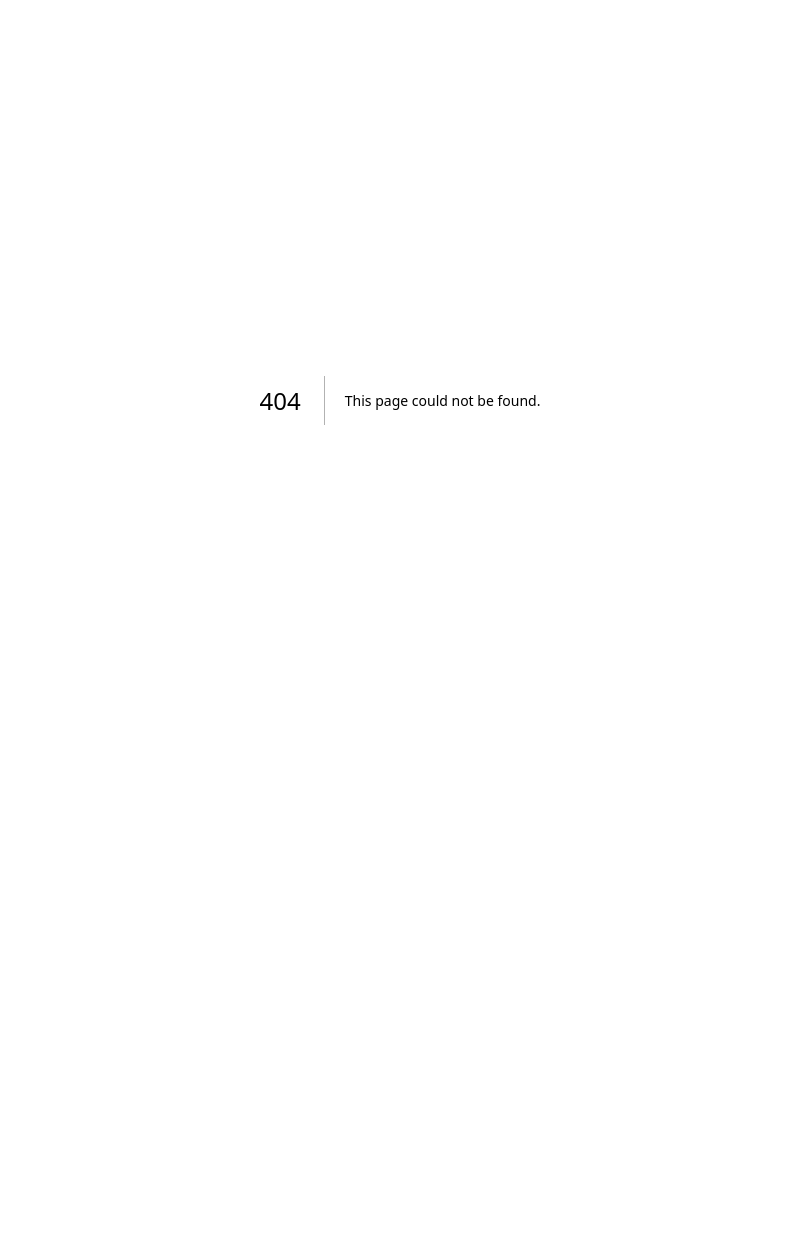
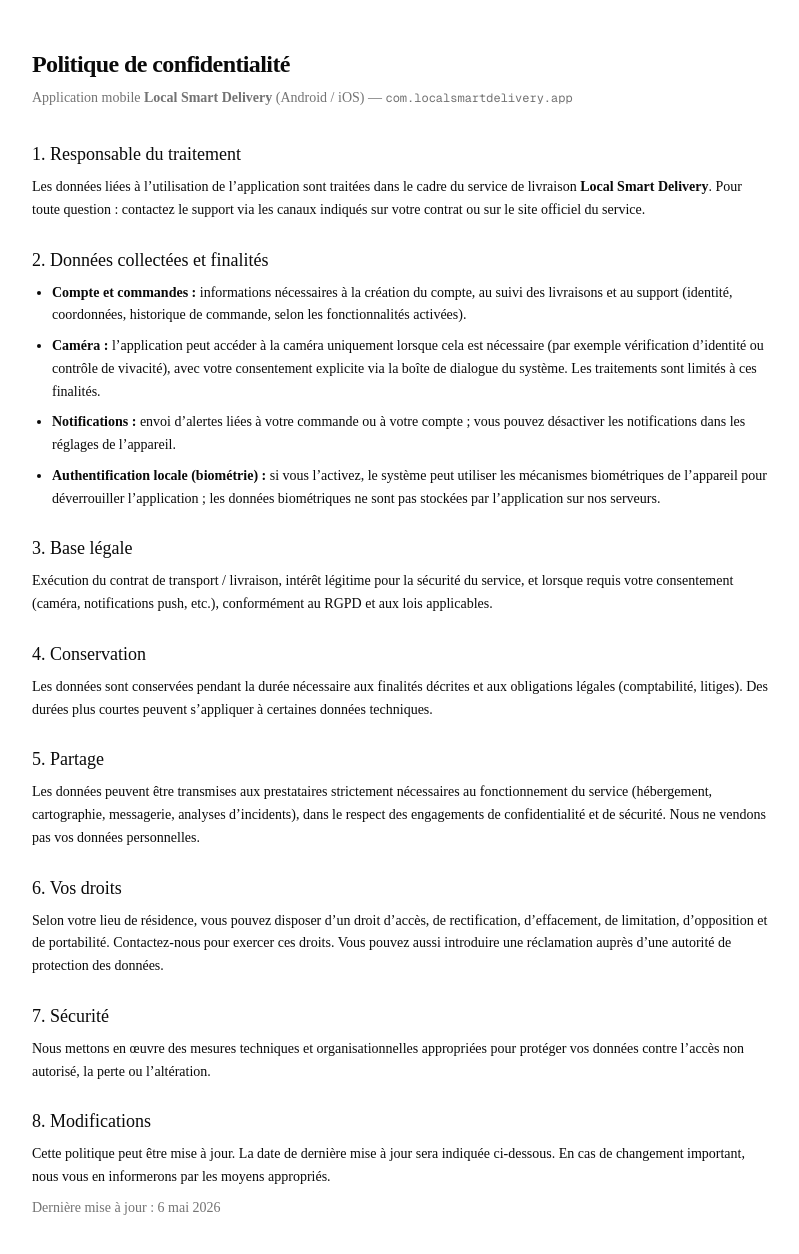
Before and after one commit to MehrezAziz/delivery-control, a Next.js app: page /privacy in a window 1280 px wide. Before the commit this address had no page. Shown: the top 1254 px of the page, without its empty margins (240-1039 px from the left). Before the commit the page ends 800 px from the top, so only its background shows below. Built offline with nearby package versions, Linux system fonts and the light colour scheme.

Commit message:
privacies

```diff
--- /dev/null
+++ b/app/privacy/page.tsx
@@ -0,0 +1,108 @@
+import type { Metadata } from "next";
+
+export const metadata: Metadata = {
+  title: "Politique de confidentialité | Local Smart Delivery",
+  description:
+    "Politique de confidentialité de l’application mobile Local Smart Delivery (caméra, notifications, données personnelles).",
+};
+
+export default function PrivacyPage() {
+  return (
+    <main className="mx-auto max-w-3xl px-4 py-12 text-foreground">
+      <h1 className="mb-2 text-2xl font-semibold tracking-tight">
+        Politique de confidentialité
+      </h1>
+      <p className="mb-8 text-sm text-muted-foreground">
+        Application mobile <strong>Local Smart Delivery</strong> (Android / iOS) —{" "}
+        <span className="font-mono text-xs">com.localsmartdelivery.app</span>
+      </p>
+
+      <section className="space-y-6 text-sm leading-relaxed">
+        <div>
+          <h2 className="mb-2 text-lg font-medium">1. Responsable du traitement</h2>
+          <p>
+            Les données liées à l’utilisation de l’application sont traitées dans le cadre du service de livraison{" "}
+            <strong>Local Smart Delivery</strong>. Pour toute question : contactez le support via les canaux indiqués
+            sur votre contrat ou sur le site officiel du service.
+          </p>
+        </div>
+
+        <div>
+          <h2 className="mb-2 text-lg font-medium">2. Données collectées et finalités</h2>
+          <ul className="list-disc space-y-2 pl-5">
+            <li>
+              <strong>Compte et commandes :</strong> informations nécessaires à la création du compte, au suivi des
+              livraisons et au support (identité, coordonnées, historique de commande, selon les fonctionnalités
+              activées).
+            </li>
+            <li>
+              <strong>Caméra :</strong> l’application peut accéder à la caméra uniquement lorsque cela est nécessaire
+              (par exemple vérification d’identité ou contrôle de vivacité), avec votre consentement explicite via la
+              boîte de dialogue du système. Les traitements sont limités à ces finalités.
+            </li>
+            <li>
+              <strong>Notifications :</strong> envoi d’alertes liées à votre commande ou à votre compte ; vous pouvez
+              désactiver les notifications dans les réglages de l’appareil.
+            </li>
+            <li>
+              <strong>Authentification locale (biométrie) :</strong> si vous l’activez, le système peut utiliser les
+              mécanismes biométriques de l’appareil pour déverrouiller l’application ; les données biométriques ne sont pas
+              stockées par l’application sur nos serveurs.
+            </li>
+          </ul>
+        </div>
+
+        <div>
+          <h2 className="mb-2 text-lg font-medium">3. Base légale</h2>
+          <p>
+            Exécution du contrat de transport / livraison, intérêt légitime pour la sécurité du service, et lorsque
+            requis votre consentement (caméra, notifications push, etc.), conformément au RGPD et aux lois applicables.
+          </p>
+        </div>
+
+        <div>
+          <h2 className="mb-2 text-lg font-medium">4. Conservation</h2>
+          <p>
+            Les données sont conservées pendant la durée nécessaire aux finalités décrites et aux obligations légales
+            (comptabilité, litiges). Des durées plus courtes peuvent s’appliquer à certaines données techniques.
+          </p>
+        </div>
+
+        <div>
+          <h2 className="mb-2 text-lg font-medium">5. Partage</h2>
+          <p>
+            Les données peuvent être transmises aux prestataires strictement nécessaires au fonctionnement du service
+            (hébergement, cartographie, messagerie, analyses d’incidents), dans le respect des engagements de
+            confidentialité et de sécurité. Nous ne vendons pas vos données personnelles.
+          </p>
+        </div>
+
+        <div>
+          <h2 className="mb-2 text-lg font-medium">6. Vos droits</h2>
+          <p>
+            Selon votre lieu de résidence, vous pouvez disposer d’un droit d’accès, de rectification, d’effacement, de
+            limitation, d’opposition et de portabilité. Contactez-nous pour exercer ces droits. Vous pouvez aussi
+            introduire une réclamation auprès d’une autorité de protection des données.
+          </p>
+        </div>
+
+        <div>
+          <h2 className="mb-2 text-lg font-medium">7. Sécurité</h2>
+          <p>
+            Nous mettons en œuvre des mesures techniques et organisationnelles appropriées pour protéger vos données
+            contre l’accès non autorisé, la perte ou l’altération.
+          </p>
+        </div>
+
+        <div>
+          <h2 className="mb-2 text-lg font-medium">8. Modifications</h2>
+          <p>
+            Cette politique peut être mise à jour. La date de dernière mise à jour sera indiquée ci-dessous. En cas de
+            changement important, nous vous en informerons par les moyens appropriés.
+          </p>
+          <p className="mt-2 text-muted-foreground">Dernière mise à jour : 6 mai 2026</p>
+        </div>
+      </section>
+    </main>
+  );
+}
```
